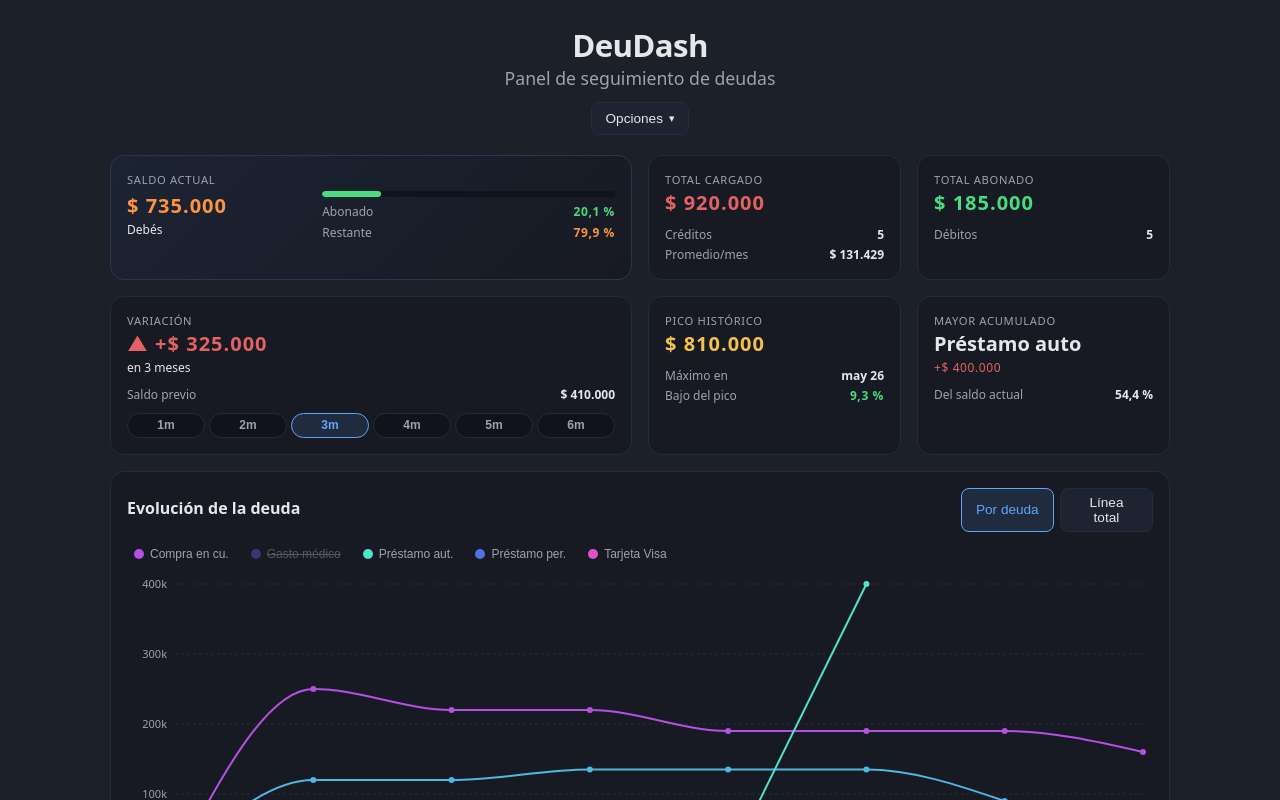
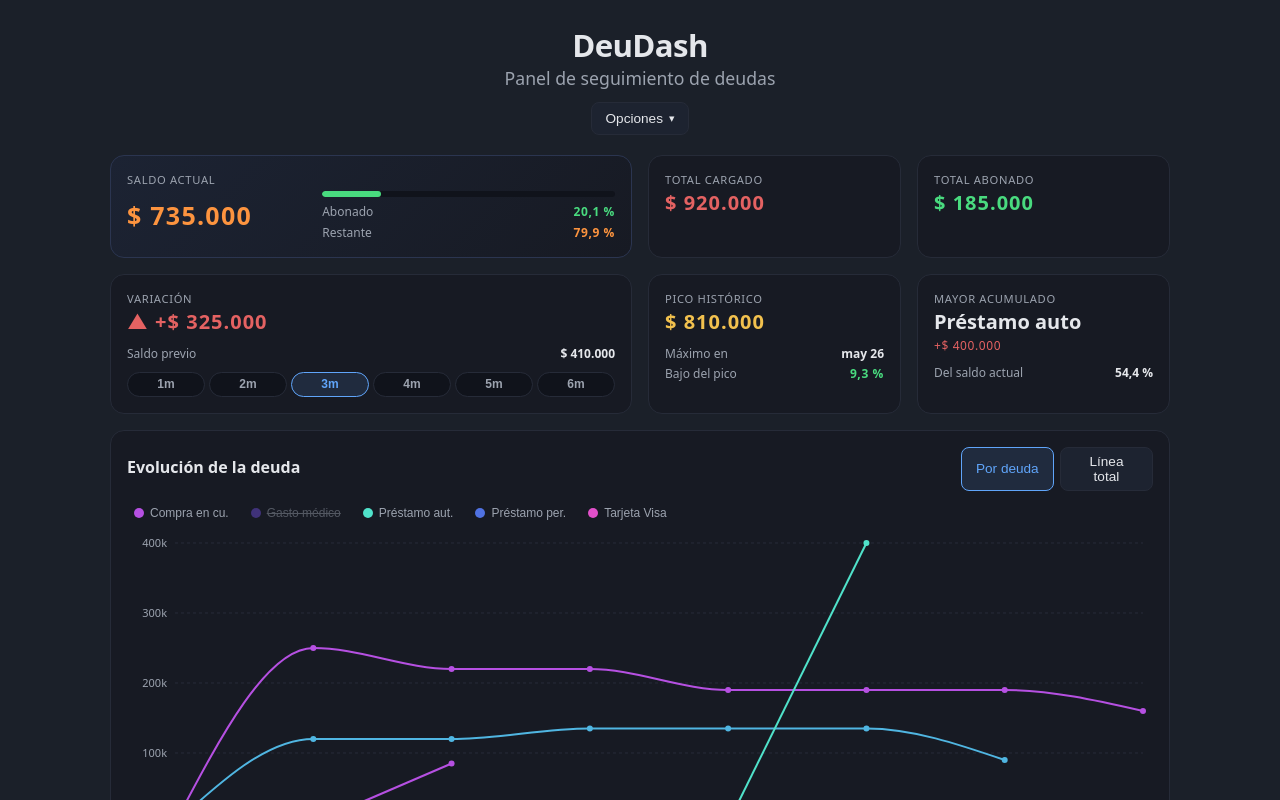
Before and after one commit to glramirezj26-cloud/deudash, a React (Vite) app: page / in a window 1280 px wide. Shown: the top 800 px of the page. Built offline with nearby package versions, Linux system fonts and the light colour scheme.

Commit message:
beta 1.3.1

```diff
--- a/src/components/StatsCards.tsx
+++ b/src/components/StatsCards.tsx
@@ -11,7 +11,6 @@ const PERIODOS = [1, 2, 3, 4, 5, 6];
 export default function StatsCards({ entradas }: Props) {
   const [periodo, setPeriodo] = useState(3);
   const s = kpis(entradas, periodo);
-  const positiva = s.saldoActual > 0;
 
   return (
     <div className="kpis">
@@ -20,7 +19,6 @@ export default function StatsCards({ entradas }: Props) {
         <span className="cuerpo">
           <span className="lado-saldo">
             <span className="valor truncar monto-pendiente" title={fmt(s.saldoActual)}>{fmt(s.saldoActual)}</span>
-            <span className="sub">{positiva ? 'Debés' : s.saldoActual < 0 ? 'Saldo a favor' : 'Sin deuda'}</span>
           </span>
           {s.porcentajePagado !== null && s.pctRestante !== null && (
             <span className="lado-progreso">
@@ -50,34 +48,15 @@ export default function StatsCards({ entradas }: Props) {
       <div className="kpi">
         <span className="label">Total cargado</span>
         <span className="valor truncar monto-credito" title={fmt(s.totalCredito)}>{fmt(s.totalCredito)}</span>
-        <span className="detalle">
-          <span className="fila">
-            <span className="k">Créditos</span>
-            <span className="v">{s.creditoCount}</span>
-          </span>
-          <span className="fila">
-            <span className="k">Promedio/mes</span>
-            <span className="v">{s.promedioCreditoMes !== null ? fmt(s.promedioCreditoMes) : '—'}</span>
-          </span>
-        </span>
       </div>
       <div className="kpi">
         <span className="label">Total abonado</span>
         <span className="valor truncar monto-debito" title={fmt(s.totalDebito)}>{fmt(s.totalDebito)}</span>
-        <span className="detalle">
-          <span className="fila">
-            <span className="k">Débitos</span>
-            <span className="v">{s.debitoCount}</span>
-          </span>
-        </span>
       </div>
       <div className="kpi variacion">
         <span className="label">Variación</span>
         <span className={`valor truncar ${s.variacion === null ? '' : s.variacion > 0 ? 'monto-credito' : s.variacion < 0 ? 'monto-debito' : ''}`} title={s.variacion === null ? undefined : fmtFirmado(s.variacion)}>
           {s.variacion === null ? '—' : `${s.variacion > 0 ? '▲' : s.variacion < 0 ? '▼' : '▪'} ${fmtFirmado(s.variacion)}`}
-        </span>
-        <span className="sub">
-          en {s.variacionMeses} {s.variacionMeses === 1 ? 'mes' : 'meses'}
         </span>
         {s.variacion !== null && s.saldoPrevio !== null && (
           <span className="detalle">
--- a/src/index.css
+++ b/src/index.css
@@ -294,6 +294,10 @@ button.peligro.armado:hover {
   text-fit: shrink 60%;
 }
 
+.kpi.destacada .lado-saldo .valor {
+  font-size: calc(var(--fs-lg) * 1.25);
+}
+
 .kpi .sub {
   font-size: var(--fs-sm);
   text-fit: shrink 85%;
@@ -414,6 +418,10 @@ button.peligro.armado:hover {
 @supports not (text-fit: shrink) {
   .kpi .valor {
     font-size: clamp(0.6rem, 12cqi, var(--fs-lg));
+  }
+
+  .kpi.destacada .lado-saldo .valor {
+    font-size: clamp(0.75rem, 15cqi, calc(var(--fs-lg) * 1.25));
   }
 }
 
--- a/src/lib/calc.ts
+++ b/src/lib/calc.ts
@@ -177,7 +177,6 @@ export interface Kpis {
   totalCredito: number;
   totalDebito: number;
   variacion: number | null;
-  variacionMeses: number;
   topNombre: string | null;
   topMonto: number;
   cantidad: number;
@@ -186,8 +185,6 @@ export interface Kpis {
   porcentajePagado: number | null;
   creditoCount: number;
   debitoCount: number;
-  meses: number;
-  promedioCreditoMes: number | null;
   pctRestante: number | null;
   pctBajoPico: number | null;
   saldoPrevio: number | null;
@@ -236,12 +233,10 @@ export function kpis(entradas: Entrada[], periodo = 3): Kpis {
   }
 
   let variacion: number | null = null;
-  let variacionMeses = 1;
   if (serie.length >= 2) {
     const p = Math.max(1, Math.min(6, periodo));
     const ventana = Math.min(p, serie.length - 1);
     variacion = serie[serie.length - 1].saldo - serie[serie.length - 1 - ventana].saldo;
-    variacionMeses = ventana;
   }
 
   const saldoActual = serie.length > 0 ? serie[serie.length - 1].saldo : 0;
@@ -251,7 +246,6 @@ export function kpis(entradas: Entrada[], periodo = 3): Kpis {
     totalCredito,
     totalDebito,
     variacion,
-    variacionMeses,
     topNombre,
     topMonto,
     cantidad: entradas.length,
@@ -260,8 +254,6 @@ export function kpis(entradas: Entrada[], periodo = 3): Kpis {
     porcentajePagado,
     creditoCount,
     debitoCount,
-    meses: serie.length,
-    promedioCreditoMes: serie.length > 0 ? totalCredito / serie.length : null,
     pctRestante: porcentajePagado !== null ? 100 - porcentajePagado : null,
     pctBajoPico:
       pico !== null && pico > 0 && saldoActual < pico ? ((saldoActual - pico) / pico) * 100 : null,
```
